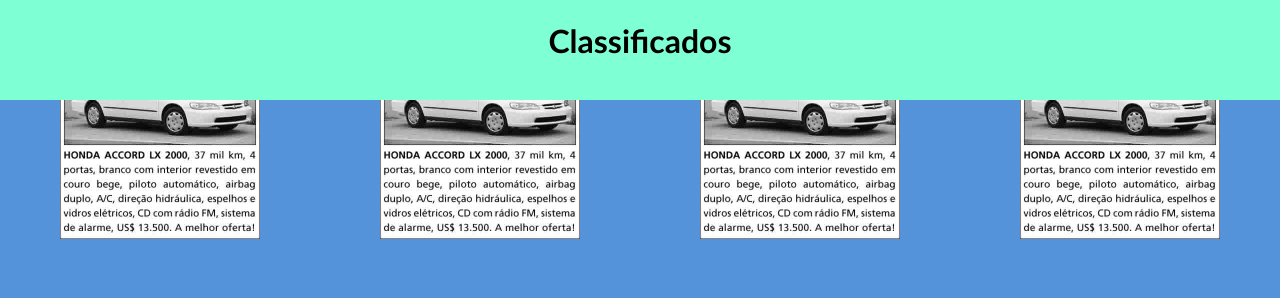
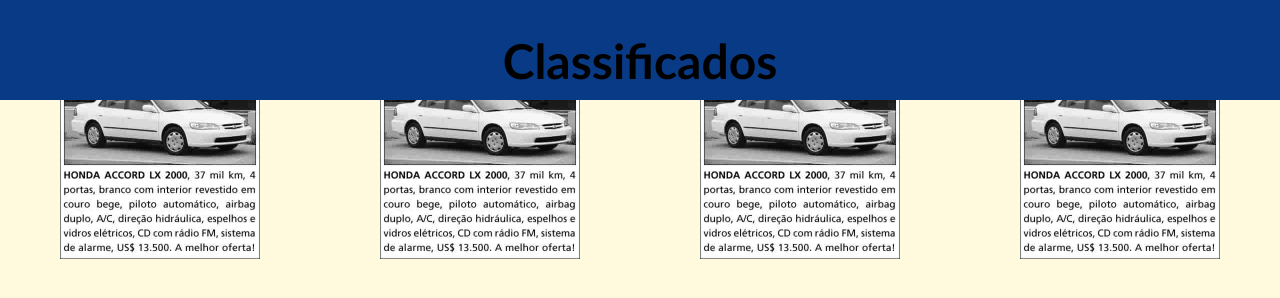
Before and after one commit to juliazbarbosa/PaginaJornal, a plain HTML site: page trabalho01/index.html in a window 1280 px wide. Drawn offline with Linux system fonts and the light colour scheme.

Commit message:
Update index.html

```diff
--- a/trabalho01/index.html
+++ b/trabalho01/index.html
@@ -10,13 +10,14 @@
     <style>
         body{
             font-family: 'Gill Sans', 'Gill Sans MT', Calibri, 'Trebuchet MS', sans-serif;
-            background-color: rgb(84, 146, 218);
+            background-color: rgb(255, 250, 221);
             margin:0px;
-
+            font-size: x-large;
         }
 
         .titulo{
             text-align: center;
+
         }
 
         .container{
@@ -28,7 +29,7 @@
             position: fixed;
             width: 100%;
             height: 100px;
-            background-color: aquamarine;
+            background-color: rgb(9, 58, 133);
         }
       </style>
         <div class="nav">
@@ -37,6 +38,7 @@
         <br>
     <h2></h2>
     <div class="container">
+
         <img src="carro.jpg" height="200" weidth="200">
         <img src="carro.jpg" height="200" weidth="200">
         <img src="carro.jpg" height="200" weidth="200">
```
